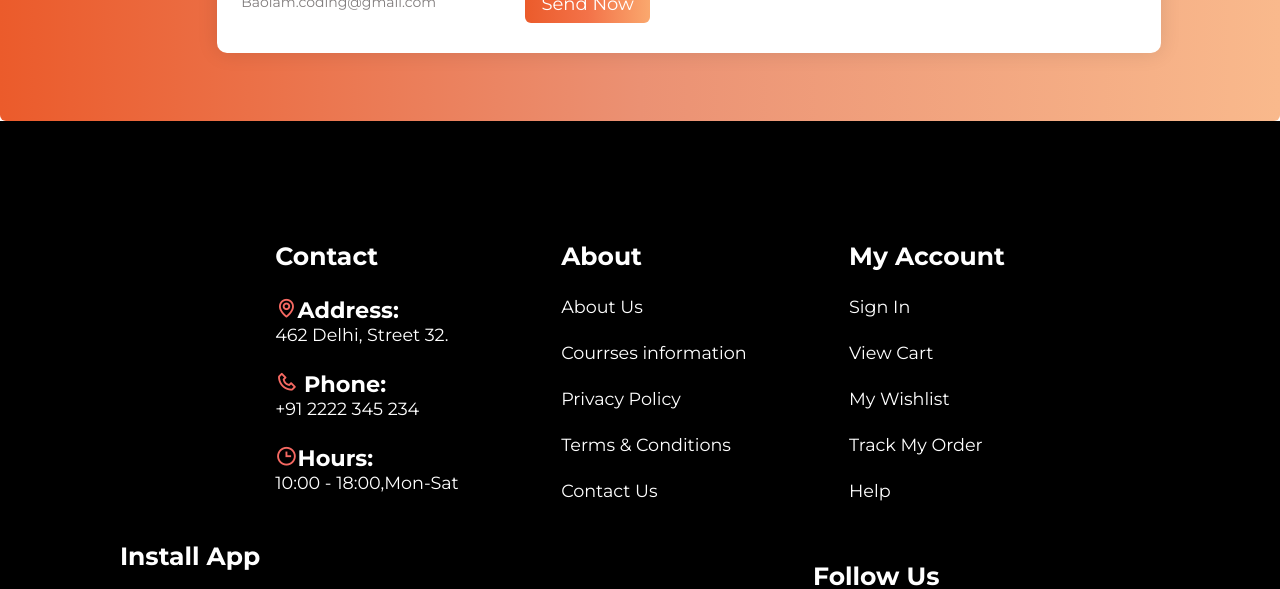
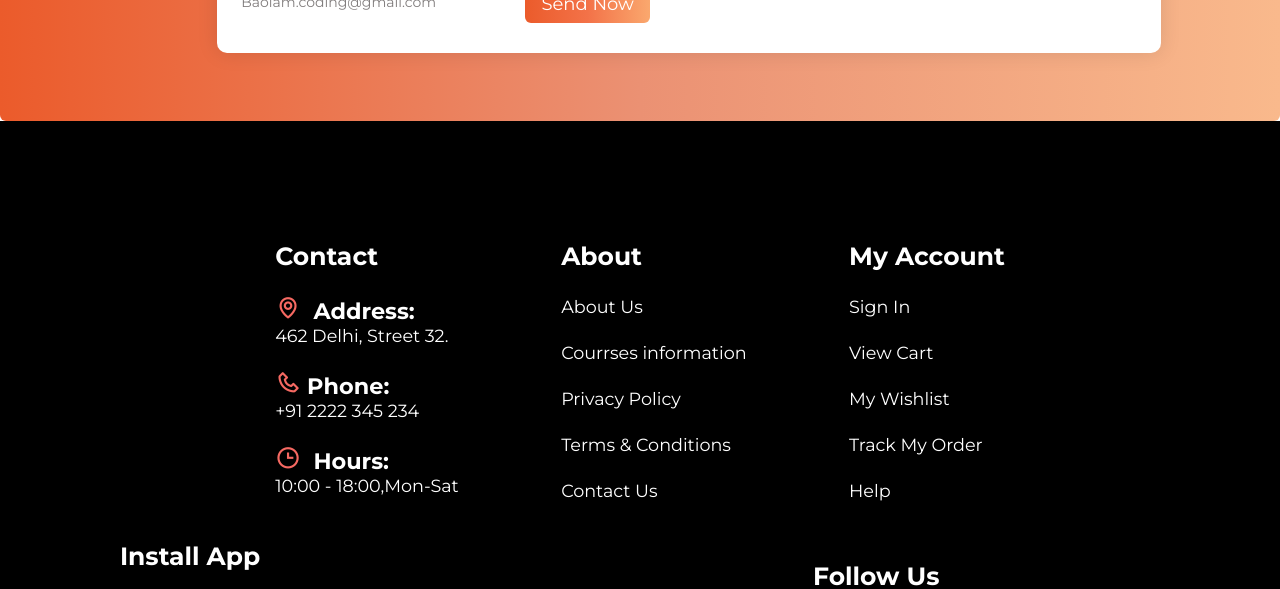
Before and after one commit to ManishaLalage/Baoiam-responsive-web, a plain HTML site: page index.html in a window 1280 px wide. Shown: the part 2520-3109 px from the top of the page. Drawn offline with nearby package versions, Linux system fonts and the light colour scheme.

Commit message:
Adding some minor changes

```diff
--- a/index.html
+++ b/index.html
@@ -305,9 +305,9 @@
     <div class="col">
         <!-- <img class="footer-logo"  src="./img/img-1.png" alt="logo"> -->
         <h4 class="contact">Contact</h4>
-        <p> <Strong><i class="bx bx-map"></i>Address:</Strong><span> 462 Delhi, Street 32.</span></p>
+        <p> <Strong><i class="bx bx-map"></i>	&nbsp;Address:</Strong><span> 462 Delhi, Street 32.</span></p>
           <p> <Strong><i class="bx bx-phone"></i> Phone:</Strong> <span>+91 2222 345 234</span> </p>
-          <p> <Strong><i class="bx bx-time " ></i>Hours:</Strong><span>10:00 - 18:00,Mon-Sat</span></p>
+          <p> <Strong><i class="bx bx-time"></i>	&nbsp;Hours:</Strong><span>10:00 - 18:00,Mon-Sat</span></p>
           <!-- <p> <Strong><i class="bx bx-email"></i>Email:</Strong><span>10:00 - 18:00,Mon-Sat</span></p> -->
 
         <!-- <p> <Strong>Address:</Strong> 462 Delhi, Street 32.
--- a/style.css
+++ b/style.css
@@ -161,7 +161,7 @@ section {
     /* background-image : linear-gradient(90deg,#eb5b2b,#f37248,#faa86e); */
 
   /* background-color: #d7caef; */
-  padding: 25px 13%;
+  padding: 40px 13%;
 }
 /* section{
 	padding: 80px 13%;
@@ -580,6 +580,9 @@ li .color {
    }
   }
  /* footer start  */
+ .footer-container {
+  padding-bottom: 60px
+ }
  .footer-container  .footer-logo{
   width: 175px;
   height: 78px;
@@ -650,7 +653,7 @@ display: block;
 }
 .footer-container .footer p strong i{
 /* background-color: #685f78; */
-font-size: 1.4rem;
+font-size: 1.6rem;
 color: var(--main-color);
 /* color:linear-gradient(90deg,#eb5b2b,#f37248,#faa86e) !important; */
 
```
